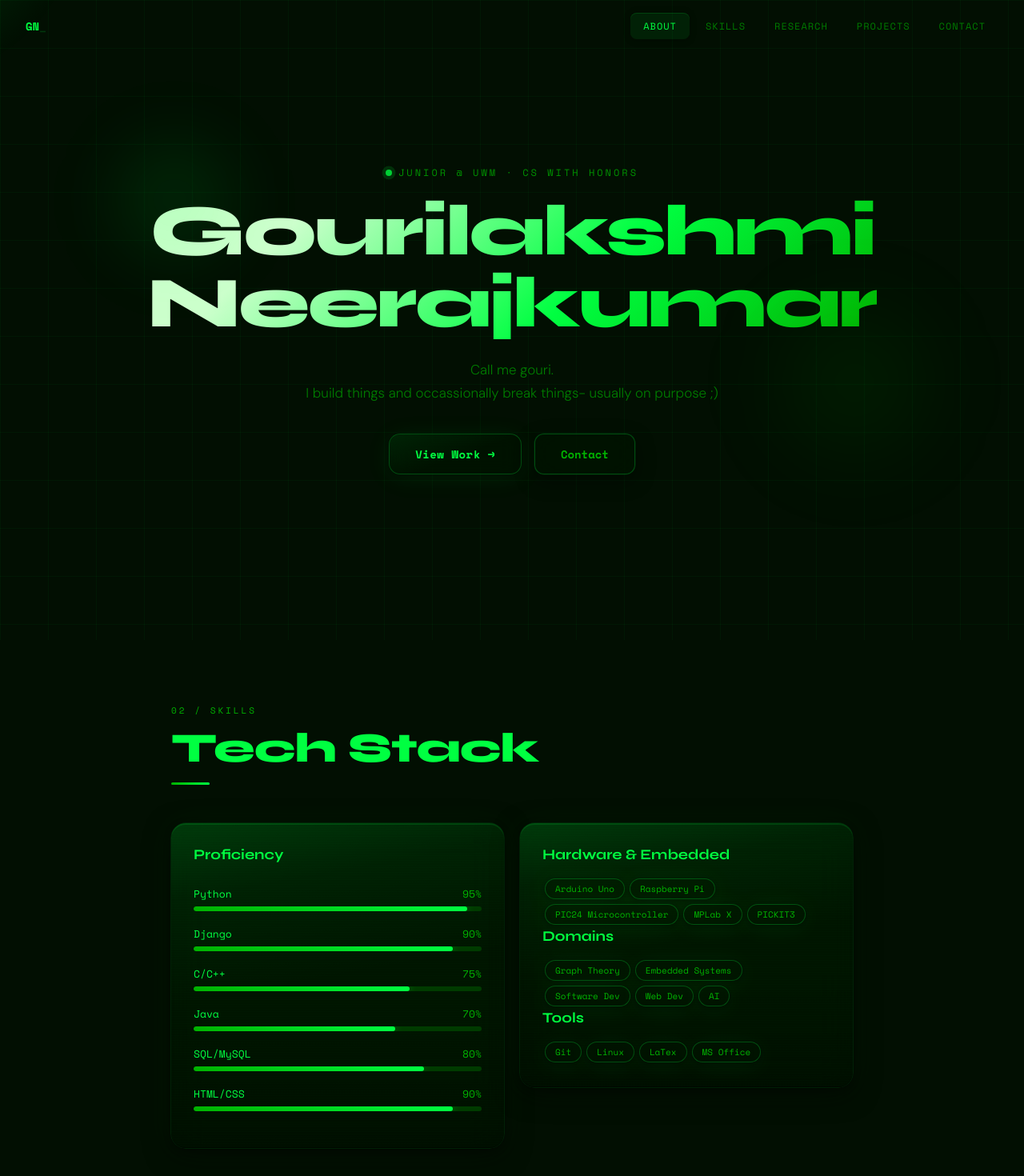
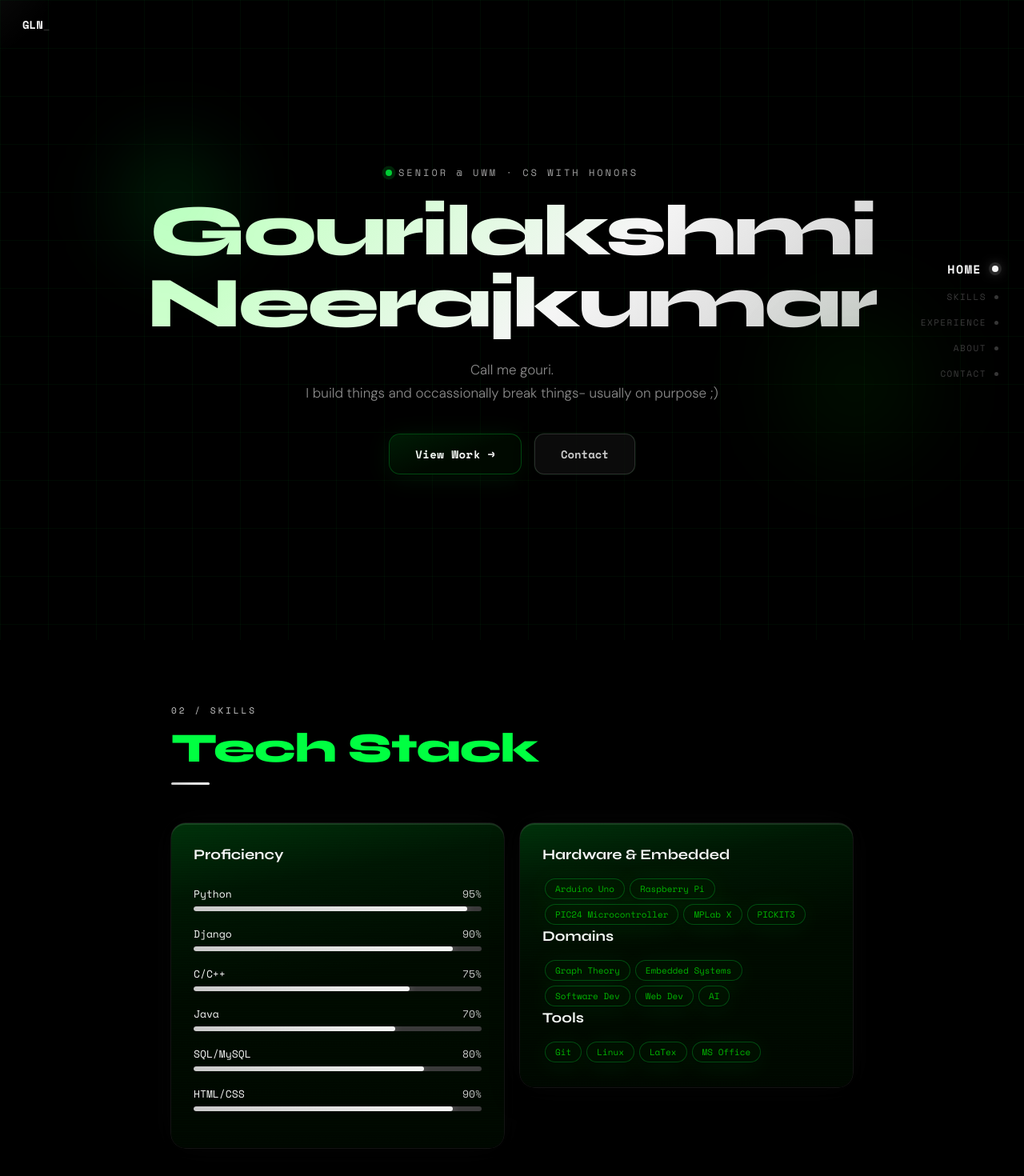
Before and after one commit to s4ig0n/Portfolio, a React (Vite) app: page / in a window 1280 px wide. Shown: the top 1470 px of the page at 80% size. Built offline with nearby package versions, Linux system fonts and the light colour scheme.

Commit message:
changed the theme and navigation

```diff
--- a/index.html
+++ b/index.html
@@ -2,9 +2,9 @@
 <html lang="en">
   <head>
     <meta charset="UTF-8" />
-    <link rel="icon" type="image/png" href="/public/logo.png" />
+    <link rel="icon" type="image/png" href="/logo.png" />
     <meta name="viewport" content="width=device-width, initial-scale=1.0" />
-    <title>Portfolio</title>
+    <title>GLN's Portfolio</title>
   </head>
   <body>
     <div id="root"></div>
--- a/src/App.css
+++ b/src/App.css
@@ -1,15 +1,4 @@
 #root {
-  max-width: 1280px;
-  margin: 0 auto;
-  padding: 2rem;
-  text-align: center;
-}
-
-/* ── Logo ────────────────────────────────────────────────────── */
-.logo {
-  height: 6em;
-  padding: 1.5em;
-  will-change: filter;#root {
   max-width: 1280px;
   margin: 0 auto;
   padding: 2rem;
@@ -124,106 +113,3 @@ input:focus, textarea:focus, select:focus {
 input::placeholder, textarea::placeholder {
   color: var(--text-muted);
 }
-  transition: filter 300ms;
-  filter: hue-rotate(90deg) saturate(2) brightness(1.1);
-}
-
-.logo:hover {
-  filter: hue-rotate(90deg) saturate(2.5) brightness(1.3)
-    drop-shadow(0 0 2em rgba(0, 255, 65, 0.7));
-}
-
-.logo.react:hover {
-  filter: hue-rotate(90deg) saturate(2.5) brightness(1.3)
-    drop-shadow(0 0 2em rgba(0, 255, 65, 0.6));
-}
-
-@keyframes logo-spin {
-  from { transform: rotate(0deg); }
-  to   { transform: rotate(360deg); }
-}
-
-@media (prefers-reduced-motion: no-preference) {
-  a:nth-of-type(2) .logo {
-    animation: logo-spin infinite 20s linear;
-  }
-}
-
-/* ── Card (glass handled by index.css, extras here) ─────────── */
-.card {
-  padding: 2em;
-  color: var(--text-primary);
-}
-
-/* ── Read the docs ───────────────────────────────────────────── */
-.read-the-docs {
-  color: var(--text-muted);
-}
-
-/* ── Links ───────────────────────────────────────────────────── */
-a {
-  color: var(--matrix-bright);
-  text-decoration: none;
-  transition: color 0.2s ease, text-shadow 0.2s ease;
-}
-
-a:hover {
-  color: #fff;
-  text-shadow: 0 0 12px var(--matrix-bright);
-}
-
-/* ── Headings ────────────────────────────────────────────────── */
-h1, h2, h3, h4, h5, h6 {
-  color: var(--matrix-bright);
-}
-
-/* ── Buttons (glass applied in index.css, accent overrides) ─── */
-button {
-  color: var(--matrix-bright);
-  font-weight: 500;
-  padding: 0.65em 1.4em;
-  cursor: pointer;
-  letter-spacing: 0.03em;
-}
-
-button:active {
-  transform: scale(0.97) !important;
-  box-shadow: 0 2px 16px rgba(0, 255, 65, 0.25) !important;
-}
-
-/* Primary / accent button variant */
-button.primary,
-button[type="submit"] {
-  background: rgba(0, 100, 0, 0.55) !important;
-  border-color: var(--matrix-mid) !important;
-  color: var(--matrix-bright);
-}
-
-button.primary:hover,
-button[type="submit"]:hover {
-  background: rgba(0, 140, 0, 0.65) !important;
-  border-color: var(--matrix-bright) !important;
-  box-shadow: 0 0 24px rgba(0, 255, 65, 0.3) !important;
-}
-
-/* ── Inputs ──────────────────────────────────────────────────── */
-input, textarea, select {
-  background: rgba(0, 15, 0, 0.55);
-  backdrop-filter: blur(10px);
-  -webkit-backdrop-filter: blur(10px);
-  border: 1px solid var(--glass-border);
-  border-radius: 10px;
-  color: var(--matrix-bright);
-  padding: 0.5em 1em;
-  outline: none;
-  transition: border-color 0.2s ease, box-shadow 0.2s ease;
-}
-
-input:focus, textarea:focus, select:focus {
-  border-color: var(--matrix-mid);
-  box-shadow: 0 0 0 3px rgba(0, 255, 65, 0.12);
-}
-
-input::placeholder, textarea::placeholder {
-  color: var(--text-muted);
-}
--- a/src/App.jsx
+++ b/src/App.jsx
@@ -1,6 +1,6 @@
 import { useState, useEffect, useRef } from "react";
 
-const NAV_LINKS = ["about", "skills", "research", "projects", "contact"];
+const NAV_LINKS = ["home", "skills", "experience", "about", "contact"];
 
 const SKILLS = [
   { name: "Python", level: 95 },
@@ -18,7 +18,7 @@ const EXPERIENCES = [
     period: "May 2025 – Present",
     tags: ["Graph Theory", "MATLAB", "Academic Writing", "LaTex"],
     desc: "Researched Truncated Square Graphs with a focus on Total Restricted Broadcast Domination. Analyzed single-vertex broadcasting, eccentricity, and graph connectivity relationships.",
-    icon: "📝",
+    icon: "📊",
   },
   {
     title: "Exhibit Maintenance",
@@ -26,7 +26,7 @@ const EXPERIENCES = [
     period: "Jul 2024 – Sep 2024",
     tags: ["C++", "Python", "Arduino", "Raspberry Pi"],
     desc: "Designed a 3D circuit for the Wimshurst machine using Arduino + relays (C++). Rebuilt the Elements Display using Raspberry Pi (Python) and touch pads for more user interaction.",
-    icon: "⚡",
+    icon: "🤖",
   },
   {
     title: "SURF Recipient – Solar Sculpture Project",
@@ -34,44 +34,45 @@ const EXPERIENCES = [
     period: "Sep 2023 – Aug 2024",
     tags: ["PIC24", "MPLabs", "Embedded Systems", "PICKIT"],
     desc: "Contributed to a Solar Sculpture that harvests sunlight by day and drives visual light performances at night using PIC24 microcontrollers.",
-    icon: "☀",
+    icon: "☀️",
   },
 ];
 
 // ── Matrix palette tokens ──────────────────────────────────────
 const M = {
-  bright:      "#00ff41",
-  mid:         "#00b300",
-  dim:         "#007a00",
-  dark:        "#003b00",
-  glow:        "rgba(0,255,65,0.15)",
-  glassBg:     "rgba(0,20,0,0.45)",
-  glassBgHov:  "rgba(0,30,0,0.60)",
-  glassBdr:    "rgba(0,255,65,0.25)",
-  glassBdrHov: "rgba(0,255,65,0.55)",
-  bg:          "#020f02",
-  textSec:     "#00b300",
+  bright:      "#f5f5f5",
+  mid:         "#c9c9c9",
+  dim:         "#8a8a8a",
+  dark:        "#3a3a3a",
+  glow:        "rgba(255,255,255,0.10)",
+  glassBg:     "rgba(255,255,255,0.045)",
+  glassBgHov:  "rgba(255,255,255,0.08)",
+  glassBdr:    "rgba(255,255,255,0.14)",
+  glassBdrHov: "rgba(255,255,255,0.30)",
+  bg:          "#000000",
+  textSec:     "#b5b5b5",
 };
 
 const liquidBlur = "blur(22px) saturate(180%) brightness(1.08)";
 
 const shadowRest = `
-  0 0 0 0.5px rgba(0,255,65,0.18),
-  0 2px 0 0 rgba(0,255,65,0.12) inset,
+  0 0 0 0.5px rgba(255,255,255,0.14),
+  0 2px 0 0 rgba(255,255,255,0.10) inset,
   0 -1px 0 0 rgba(0,0,0,0.5) inset,
   0 8px 32px rgba(0,0,0,0.55),
   0 2px 8px rgba(0,0,0,0.4),
-  0 0 40px rgba(0,255,65,0.06)
+  0 0 40px rgba(255,255,255,0.04)
 `;
 
 const shadowHover = `
-  0 0 0 0.5px rgba(0,255,65,0.4),
-  0 2px 0 0 rgba(0,255,65,0.22) inset,
+  0 0 0 0.5px rgba(255,255,255,0.3),
+  0 2px 0 0 rgba(255,255,255,0.18) inset,
   0 -1px 0 0 rgba(0,0,0,0.5) inset,
   0 20px 60px rgba(0,0,0,0.6),
   0 8px 24px rgba(0,0,0,0.5),
-  0 0 60px rgba(0,255,65,0.14)
+  0 0 60px rgba(255,255,255,0.10)
 `;
+
 
 function useIntersection(ref, threshold = 0.15) {
   const [visible, setVisible] = useState(false);
@@ -225,7 +226,7 @@ function FeatureCard({ children }) {
 }
 
 export default function Portfolio() {
-  const [activeSection, setActiveSection] = useState("about");
+  const [activeSection, setActiveSection] = useState("home");
   const [cursorPos, setCursorPos] = useState({ x: -100, y: -100 });
   const [scrolled, setScrolled] = useState(false);
 
@@ -239,6 +240,26 @@ export default function Portfolio() {
     const onMove = (e) => setCursorPos({ x: e.clientX, y: e.clientY });
     window.addEventListener("mousemove", onMove);
     return () => window.removeEventListener("mousemove", onMove);
+  }, []);
+
+  // ── ScrollSpy: watches a thin band across the vertical center of the
+  // viewport and marks whichever section is currently crossing it active.
+  useEffect(() => {
+    const sections = NAV_LINKS
+      .map((id) => document.getElementById(id))
+      .filter(Boolean);
+
+    const observer = new IntersectionObserver(
+      (entries) => {
+        entries.forEach((entry) => {
+          if (entry.isIntersecting) setActiveSection(entry.target.id);
+        });
+      },
+      { rootMargin: "-45% 0px -45% 0px", threshold: 0 }
+    );
+
+    sections.forEach((s) => observer.observe(s));
+    return () => observer.disconnect();
   }, []);
 
   const scrollTo = (id) => {
@@ -305,21 +326,76 @@ export default function Portfolio() {
           transform: translateY(-1px);
         }
 
-        .nav-link {
+        /* ── Sticky vertical ScrollSpy side nav ─────────────────── */
+
+        .side-nav {
+          position: fixed;
+          top: 50%;
+          right: 32px;
+          transform: translateY(-50%);
+          z-index: 100;
+          display: flex;
+          flex-direction: column;
+          align-items: flex-end;
+          gap: 16px;
+        }
+        .side-nav-item {
+          display: flex;
+          align-items: center;
+          gap: 10px;
+          cursor: pointer;
+        }
+        .side-nav-label {
           font-family: 'Space Mono', monospace;
-          font-size: 12px;
-          letter-spacing: 1px;
+          letter-spacing: 1.5px;
           text-transform: uppercase;
-          padding: 8px 16px;
-          border-radius: 8px;
-          cursor: pointer;
-          transition: all 0.2s;
-          color: #007a00;
+          white-space: nowrap;
+          font-size: 11px;
+          font-weight: 400;
+          color: #6b6b6b;
+          opacity: 0.55;
+          transform: translateX(0);
+          transition: font-size 0.35s cubic-bezier(.4,0,.2,1),
+                      font-weight 0.35s ease,
+                      color 0.35s ease,
+                      opacity 0.35s ease,
+                      transform 0.35s ease;
         }
-        .nav-link:hover, .nav-link.active {
-          color: #00ff41;
-          background: rgba(0,255,65,0.08);
-          box-shadow: 0 1px 0 0 rgba(0,255,65,0.15) inset, 0 1px 8px rgba(0,0,0,0.3);
+        .side-nav-item:hover .side-nav-label {
+          opacity: 0.85;
+          color: #c9c9c9;
+        }
+        .side-nav-label.active {
+          font-size: 15px;
+          font-weight: 700;
+          color: #f5f5f5;
+          opacity: 1;
+          transform: translateX(-3px);
+        }
+        .side-nav-dot {
+          width: 5px;
+          height: 5px;
+          border-radius: 50%;
+          background: #6b6b6b;
+          opacity: 0.5;
+          transition: all 0.35s ease;
+          flex-shrink: 0;
+        }
+        .side-nav-item:hover .side-nav-dot {
+          opacity: 0.85;
+        }
+        .side-nav-dot.active {
+          width: 8px;
+          height: 8px;
+          background: #f5f5f5;
+          opacity: 1;
+          box-shadow: 0 0 0 4px rgba(255,255,255,0.10), 0 0 14px rgba(255,255,255,0.5);
+        }
+        @media (max-width: 900px) {
+          .side-nav { right: 16px; gap: 14px; }
+          .side-nav-label { display: none; }
+          .side-nav-item { gap: 0; }
+          .section { padding-right: 46px; }
         }
 
         .section { max-width: 900px; margin: 0 auto; padding: 80px 24px; }
@@ -351,35 +427,43 @@ export default function Portfolio() {
         backgroundSize: "60px 60px",
       }} />
 
-      {/* NAV — transparent until scrolled, then glass */}
-      <nav style={{
-        position: "fixed", top: 0, left: 0, right: 0, zIndex: 100,
-        background: scrolled ? "rgba(2,15,2,0.85)" : "transparent",
+      {/* BRAND — small fixed mark, top-left, gains a glass backing once scrolled */}
+      <div style={{
+        position: "fixed", top: 0, left: 0, zIndex: 100,
+        padding: "20px 28px",
+        background: scrolled ? "rgba(22,22,29,0.75)" : "transparent",
         backdropFilter: scrolled ? liquidBlur : "none",
         WebkitBackdropFilter: scrolled ? liquidBlur : "none",
-        borderBottom: scrolled ? "1px solid rgba(0,255,65,0.12)" : "none",
+        borderBottomRightRadius: scrolled ? "14px" : 0,
         transition: "all 0.3s ease",
-        padding: "16px 32px",
-        display: "flex", justifyContent: "space-between", alignItems: "center",
       }}>
         <span style={{ fontFamily: "'Space Mono', monospace", fontSize: "14px", color: M.bright, fontWeight: 700 }}>
-          GN<span style={{ animation: "blink 1.2s infinite", display: "inline-block" }}>_</span>
+          GLN<span style={{ animation: "blink 1.2s infinite", display: "inline-block" }}>_</span>
         </span>
-        <div style={{ display: "flex", gap: "4px" }}>
-          {NAV_LINKS.map(l => (
-            <span key={l} className={`nav-link ${activeSection === l ? "active" : ""}`} onClick={() => scrollTo(l)}>{l}</span>
-          ))}
-        </div>
+      </div>
+
+      {/* SIDE NAV — sticky vertical ScrollSpy nav, right edge */}
+      <nav className="side-nav" aria-label="Section navigation">
+        {NAV_LINKS.map((l) => (
+          <div
+            key={l}
+            className="side-nav-item"
+            onClick={() => scrollTo(l)}
+          >
+            <span className={`side-nav-label ${activeSection === l ? "active" : ""}`}>{l}</span>
+            <span className={`side-nav-dot ${activeSection === l ? "active" : ""}`} />
+          </div>
+        ))}
       </nav>
 
       {/* HERO */}
-      <section id="about" style={{ minHeight: "100vh", display: "flex", alignItems: "center", justifyContent: "center", position: "relative", zIndex: 1, padding: "0 24px" }}>
+      <section id="home" style={{ minHeight: "100vh", display: "flex", alignItems: "center", justifyContent: "center", position: "relative", zIndex: 1, padding: "0 24px" }}>
         <div style={{ textAlign: "center", maxWidth: 1000 }}>
           <div style={{ position: "absolute", top: "20%", left: "10%", width: 180, height: 180, borderRadius: "50%", background: "radial-gradient(circle, rgba(0,255,65,0.12), transparent)", animation: "float 6s ease-in-out infinite", filter: "blur(40px)", pointerEvents: "none" }} />
           <div style={{ position: "absolute", bottom: "25%", right: "8%", width: 220, height: 220, borderRadius: "50%", background: "radial-gradient(circle, rgba(0,179,0,0.10), transparent)", animation: "float 8s ease-in-out infinite 2s", filter: "blur(50px)", pointerEvents: "none" }} />
 
           <div style={{ opacity: 0.8, fontFamily: "'Space Mono', monospace", fontSize: "12px", letterSpacing: "3px", color: M.mid, marginBottom: "20px", textTransform: "uppercase" }}>
-            <span className="dot" />Junior @ UWM · CS with Honors
+            <span className="dot" />Senior @ UWM · CS with Honors
           </div>
 
           <h1 style={{
@@ -398,7 +482,7 @@ export default function Portfolio() {
           </p>
 
           <div style={{ display: "flex", gap: "16px", justifyContent: "center", flexWrap: "wrap" }}>
-            <button onClick={() => scrollTo("projects")} style={{
+            <button onClick={() => scrollTo("about")} style={{
               padding: "14px 32px", borderRadius: "12px", border: `1px solid ${M.mid}`, cursor: "pointer",
               background: "linear-gradient(135deg, rgba(0,100,0,0.7), rgba(0,179,0,0.5))",
               backdropFilter: liquidBlur, WebkitBackdropFilter: liquidBlur,
@@ -466,11 +550,11 @@ export default function Portfolio() {
       </section>
 
       {/* RESEARCH */}
-      <section id="research" style={{ position: "relative", zIndex: 1 }}>
+      <section id="experience" style={{ position: "relative", zIndex: 1 }}>
         <div className="section">
           <FadeIn>
             <div style={{ marginBottom: "48px" }}>
-              <p style={{ fontFamily: "'Space Mono', monospace", color: M.mid, fontSize: "11px", letterSpacing: "3px", textTransform: "uppercase", marginBottom: "8px" }}>03 / research</p>
+              <p style={{ fontFamily: "'Space Mono', monospace", color: M.mid, fontSize: "11px", letterSpacing: "3px", textTransform: "uppercase", marginBottom: "8px" }}>03 / experience</p>
               <h2 className="section-title">Experience &<br />Research</h2>
               <div style={{ width: "48px", height: "3px", background: `linear-gradient(90deg, ${M.mid}, ${M.bright})`, borderRadius: "2px", marginTop: "12px" }} />
             </div>
@@ -504,12 +588,12 @@ export default function Portfolio() {
       </section>
 
       {/* PROJECTS / AWARDS */}
-      <section id="projects" style={{ position: "relative", zIndex: 1 }}>
+      <section id="about" style={{ position: "relative", zIndex: 1 }}>
         <div className="section">
           <FadeIn>
             <div style={{ marginBottom: "48px" }}>
-              <p style={{ fontFamily: "'Space Mono', monospace", color: M.mid, fontSize: "11px", letterSpacing: "3px", textTransform: "uppercase", marginBottom: "8px" }}>04 / projects</p>
-              <h2 className="section-title">Awards &<br />Projects</h2>
+              <p style={{ fontFamily: "'Space Mono', monospace", color: M.mid, fontSize: "11px", letterSpacing: "3px", textTransform: "uppercase", marginBottom: "8px" }}>04 / about</p>
+              <h2 className="section-title">Projects <br/> & Achievements</h2>
               <div style={{ width: "48px", height: "3px", background: `linear-gradient(90deg, ${M.mid}, ${M.bright})`, borderRadius: "2px", marginTop: "12px" }} />
             </div>
           </FadeIn>
@@ -520,11 +604,11 @@ export default function Portfolio() {
               <div style={{ fontFamily: "'Space Mono', monospace", fontSize: "11px", color: M.mid, letterSpacing: "2px", marginBottom: "16px" }}>🏅 UWM · 2023–Present</div>
               <h3 style={{ fontFamily: "'Syne', sans-serif", fontSize: "26px", fontWeight: 800, marginBottom: "12px", color: M.bright }}>Dean's List Student</h3>
               <p style={{ color: M.textSec, lineHeight: 1.7, maxWidth: "600px", marginBottom: "16px" }}>
-                Consistent academic excellence over fulltime coursework — <strong style={{ color: M.bright }}>maintaining a GPA of 3.7 or higher.</strong>
+                Consistent academic excellence over fulltime coursework — <strong style={{ color: M.bright }}>maintaining a GPA of 3.7 or higher every semester.</strong>
               </p>
-              <span className="tag">Academic Excellence</span>
+              {/* <span className="tag">Academic Excellence</span>
               <span className="tag">Full-time Student</span>
-              <span className="tag">UWM Honors</span>
+              <span className="tag">UWM Honors</span> */}
             </FeatureCard>
           </FadeIn>
 
@@ -552,7 +636,7 @@ export default function Portfolio() {
         <div className="section" style={{ textAlign: "center" }}>
           <FadeIn>
             <p style={{ fontFamily: "'Space Mono', monospace", color: M.mid, fontSize: "11px", letterSpacing: "3px", textTransform: "uppercase", marginBottom: "16px" }}>05 / contact</p>
-            <h2 className="section-title" style={{ marginBottom: "16px" }}>Let's Connect</h2>
+            <h2 className="section-title" style={{ marginBottom: "16px" }}>Intrigued? <br/> Let's Connect</h2>
             <p style={{ color: M.dim, marginBottom: "40px", fontSize: "15px" }}>Open to internships, research, and cool projects.</p>
             <div style={{ display: "flex", gap: "16px", justifyContent: "center", flexWrap: "wrap" }}>
               <a href="mailto:neerajk2@uwm.edu" style={{
--- a/src/index.css
+++ b/src/index.css
@@ -5,6 +5,7 @@
 }
 
 :root {
+  --eigengrau: #16161d;
   --matrix-bright: #00ff41;
   --matrix-mid: #00b300;
   --matrix-dim: #007a00;
@@ -26,7 +27,7 @@ body {
   min-width: 320px;
   min-height: 100vh;
   overflow-x: hidden;
-  background-color: #020f02;
+  background-color: var(--eigengrau);
   color: var(--text-primary);
 }
 
```
